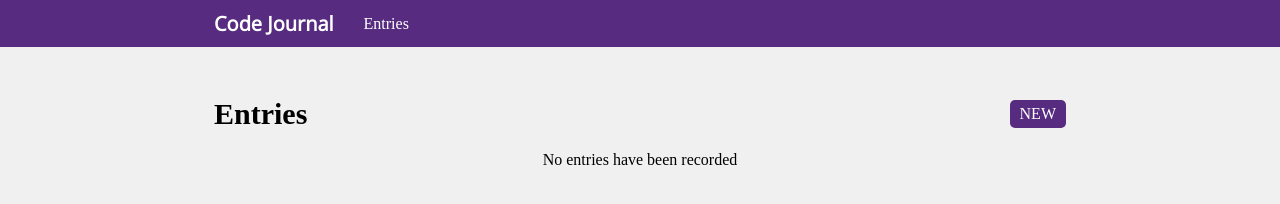
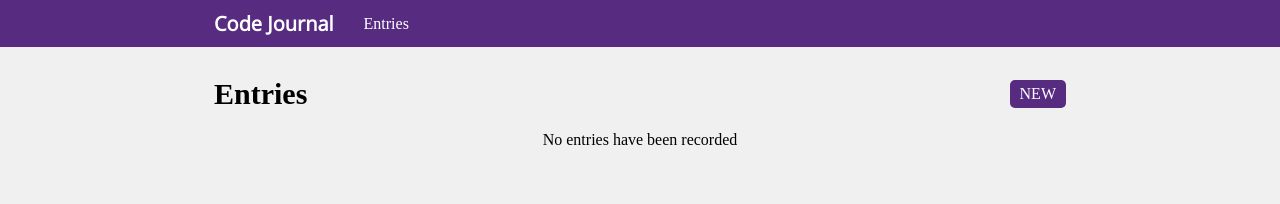
Before and after one commit to AaronHe09/code-journal, a website: page index.html in a window 1280 px wide. Both pictures are taken after a click on the link "Entries". Drawn offline with nearby package versions, Linux system fonts and the light colour scheme; a web font is replaced by a local one.

Commit message:
added and removed code form style.css

```diff
--- a/css/styles.css
+++ b/css/styles.css
@@ -21,14 +21,16 @@ header h1 {
   font-family: "Open Sans", sans-serif;
 }
 
+.entries-nav {
+  margin-bottom: 20px;
+}
+
 .entries-nav h1 {
   font-size: 30px;
-  margin: 20px 0;
 }
 
 .image {
   width: 100%;
-  margin-bottom: 20px;
 }
 
 .input-wrapper {
```
